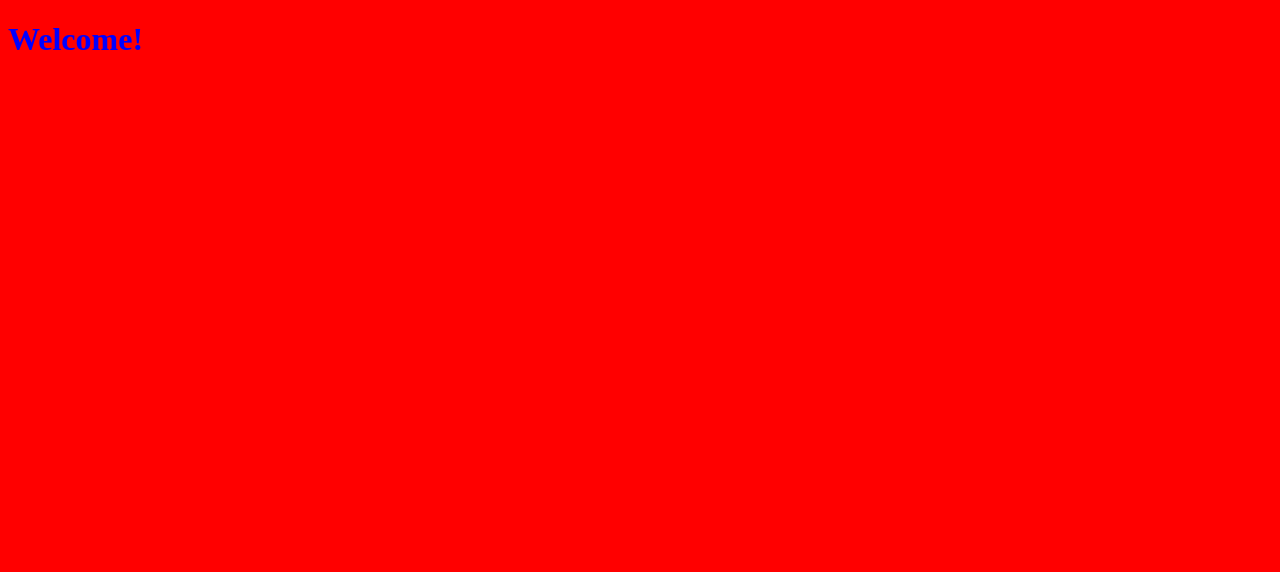
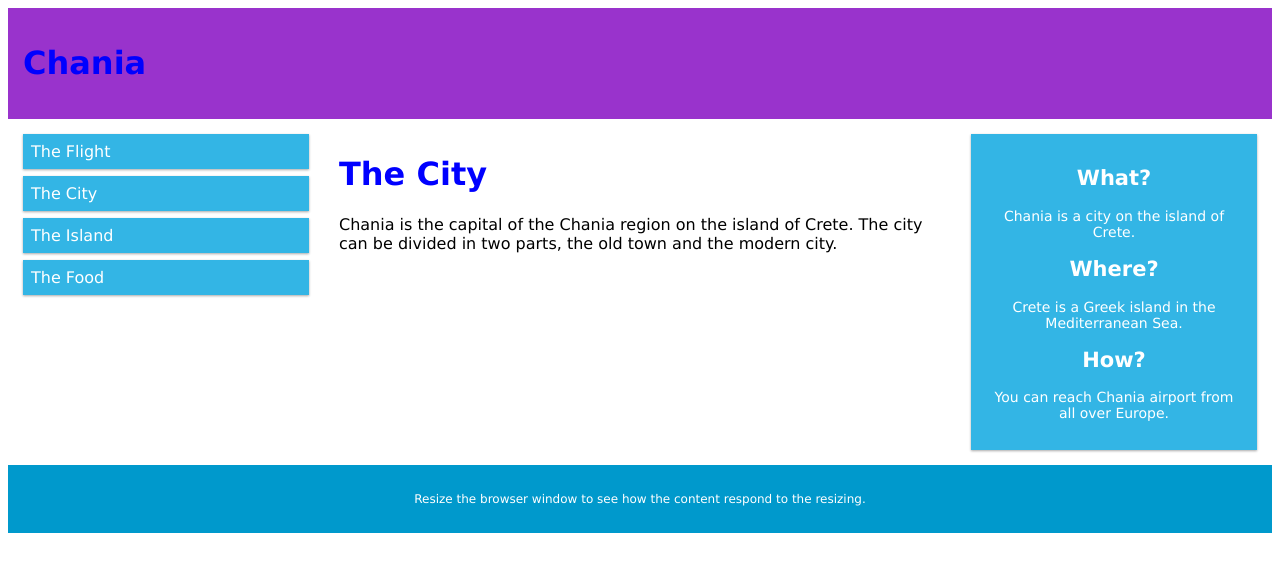
Before and after one commit to Valentin-Ascendia/portfoliovm, a plain HTML site: page index.html in a window 1280 px wide. Drawn offline with Linux system fonts and the light colour scheme.

Commit message:
More very good

```diff
--- a/css/estilos.css
+++ b/css/estilos.css
@@ -1,2 +1,71 @@
 h1 {color: blue;}
-body { background-color: red}
+
+* {
+    box-sizing: border-box;
+}
+.row::after {
+    content: "";
+    clear: both;
+    display: table;
+}
+[class*="col-"] {
+    float: left;
+    padding: 15px;
+}
+html {
+    font-family: "Lucida Sans", sans-serif;
+}
+.header {
+    background-color: #9933cc;
+    color: #ffffff;
+    padding: 15px;
+}
+.menu ul {
+    list-style-type: none;
+    margin: 0;
+    padding: 0;
+}
+.menu li {
+    padding: 8px;
+    margin-bottom: 7px;
+    background-color: #33b5e5;
+    color: #ffffff;
+    box-shadow: 0 1px 3px rgba(0,0,0,0.12), 0 1px 2px rgba(0,0,0,0.24);
+}
+.menu li:hover {
+    background-color: #0099cc;
+}
+.aside {
+    background-color: #33b5e5;
+    padding: 15px;
+    color: #ffffff;
+    text-align: center;
+    font-size: 14px;
+    box-shadow: 0 1px 3px rgba(0,0,0,0.12), 0 1px 2px rgba(0,0,0,0.24);
+}
+.footer {
+    background-color: #0099cc;
+    color: #ffffff;
+    text-align: center;
+    font-size: 12px;
+    padding: 15px;
+}
+/* For mobile phones: */
+[class*="col-"] {
+    width: 100%;
+}
+@media only screen and (min-width: 768px) {
+    /* For desktop: */
+    .col-1 {width: 8.33%;}
+    .col-2 {width: 16.66%;}
+    .col-3 {width: 25%;}
+    .col-4 {width: 33.33%;}
+    .col-5 {width: 41.66%;}
+    .col-6 {width: 50%;}
+    .col-7 {width: 58.33%;}
+    .col-8 {width: 66.66%;}
+    .col-9 {width: 75%;}
+    .col-10 {width: 83.33%;}
+    .col-11 {width: 91.66%;}
+    .col-12 {width: 100%;}
+}
--- a/index.html
+++ b/index.html
@@ -1,16 +1,55 @@
 <!DOCTYPE html>
 <html lang="en">
 <head>
-	<meta charset="UTF-8">
-	<title>Document</title>
-	<link rel="stylesheet" href="css/estilos.css">
+
+  <!-- Basic Page Needs
+  –––––––––––––––––––––––––––––––––––––––––––––––––– -->
+  <meta charset="utf-8">
+  <title> Welcom! </title>
+
+
+  <link rel="stylesheet" href="css/estilos.css">
+
 
 </head>
-
 <body>
 
-	<h1> Welcome! </h1>
+<div class="header">
+  <h1>Chania</h1>
+</div>
+
+<div class="row">
+
+<div class="col-3 menu">
+  <ul>
+    <li>The Flight</li>
+    <li>The City</li>
+    <li>The Island</li>
+    <li>The Food</li>
+  </ul>
+</div>
+
+<div class="col-6">
+  <h1>The City</h1>
+  <p>Chania is the capital of the Chania region on the island of Crete. The city can be divided in two parts, the old town and the modern city.</p>
+</div>
+
+<div class="col-3 right">
+  <div class="aside">
+    <h2>What?</h2>
+    <p>Chania is a city on the island of Crete.</p>
+    <h2>Where?</h2>
+    <p>Crete is a Greek island in the Mediterranean Sea.</p>
+    <h2>How?</h2>
+    <p>You can reach Chania airport from all over Europe.</p>
+  </div>
+</div>
+
+</div>
+
+<div class="footer">
+  <p>Resize the browser window to see how the content respond to the resizing.</p>
+</div>
 
 </body>
-
 </html>
```
